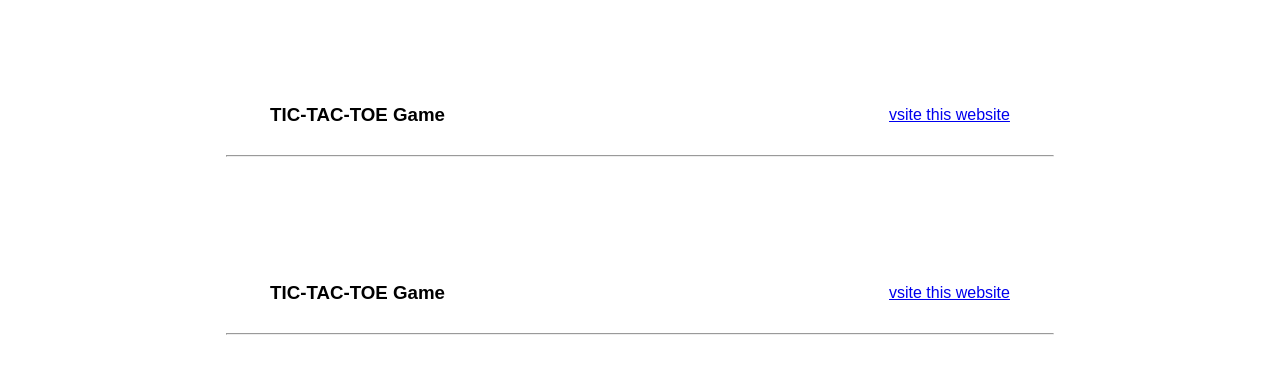
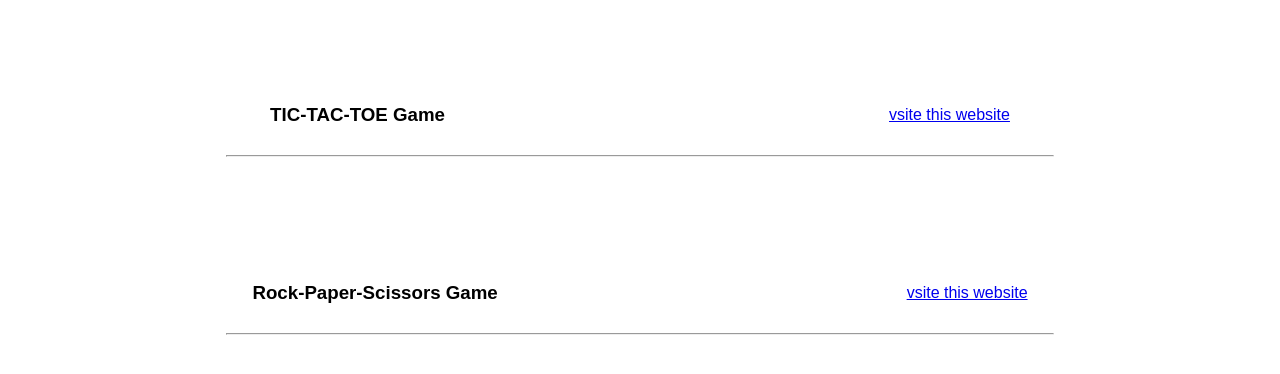
Before and after one commit to Dheerajreddy2109/My-Portfolio, a plain HTML site: page work.html in a window 1280 px wide. Shown: the part 158-532 px from the top of the page. Drawn offline with nearby package versions, Linux system fonts and the light colour scheme; a web font is replaced by a local one.

Commit message:
rock paper scissor

```diff
--- a/work.html
+++ b/work.html
@@ -61,9 +61,9 @@
             <hr>
         </div>
         <section class="project1">
-            <h3>TIC-TAC-TOE Game</h3>
+            <h3>Rock-Paper-Scissors Game</h3>
             <div class="link-of-project">
-                <a href="/tic-tac-toe/index.html" target="_blank">vsite this website</a>
+                <a href="rock-paper-Scissors Game/index.html" target="_blank">vsite this website</a>
             </div>
             </div>
 
```
